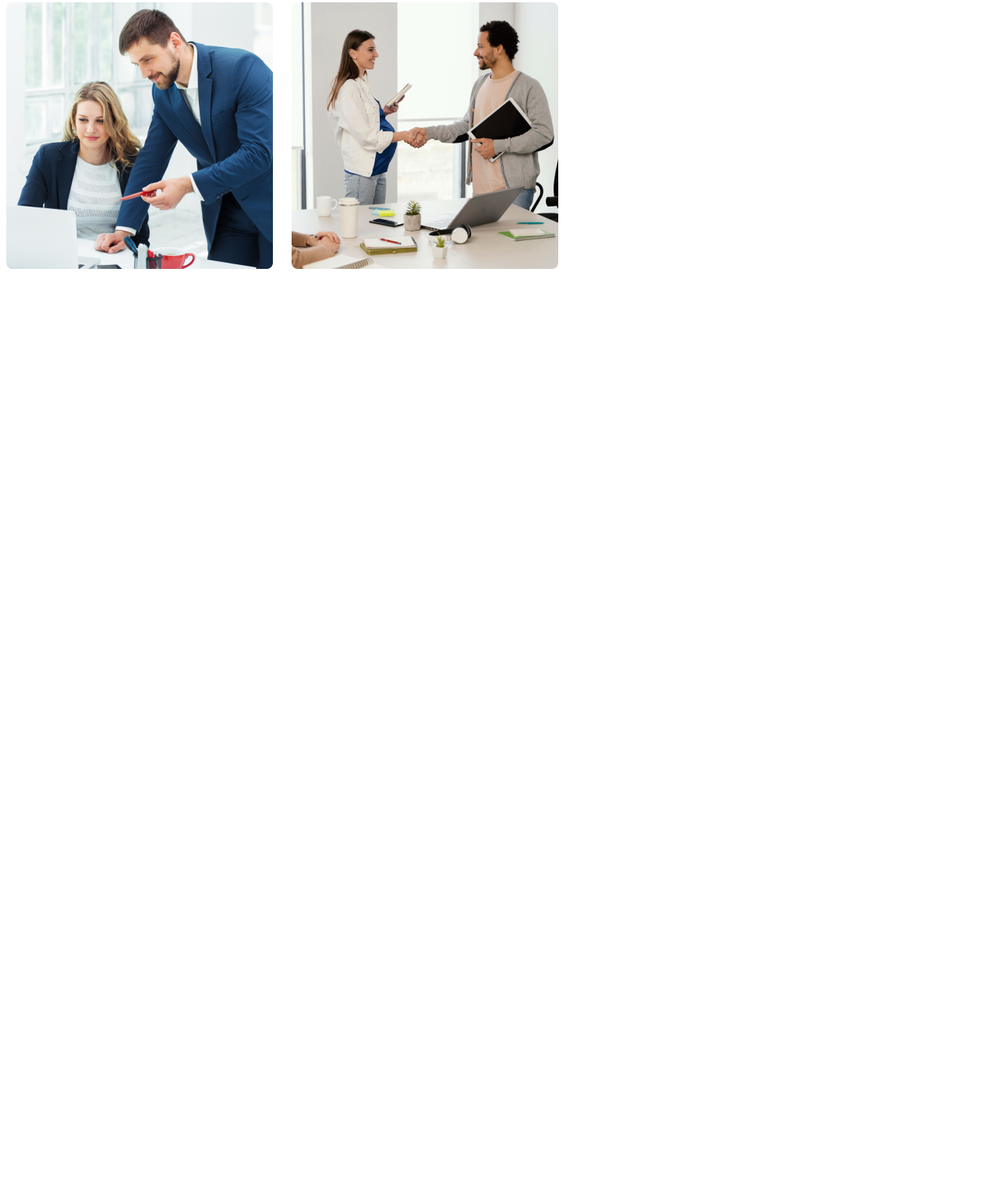
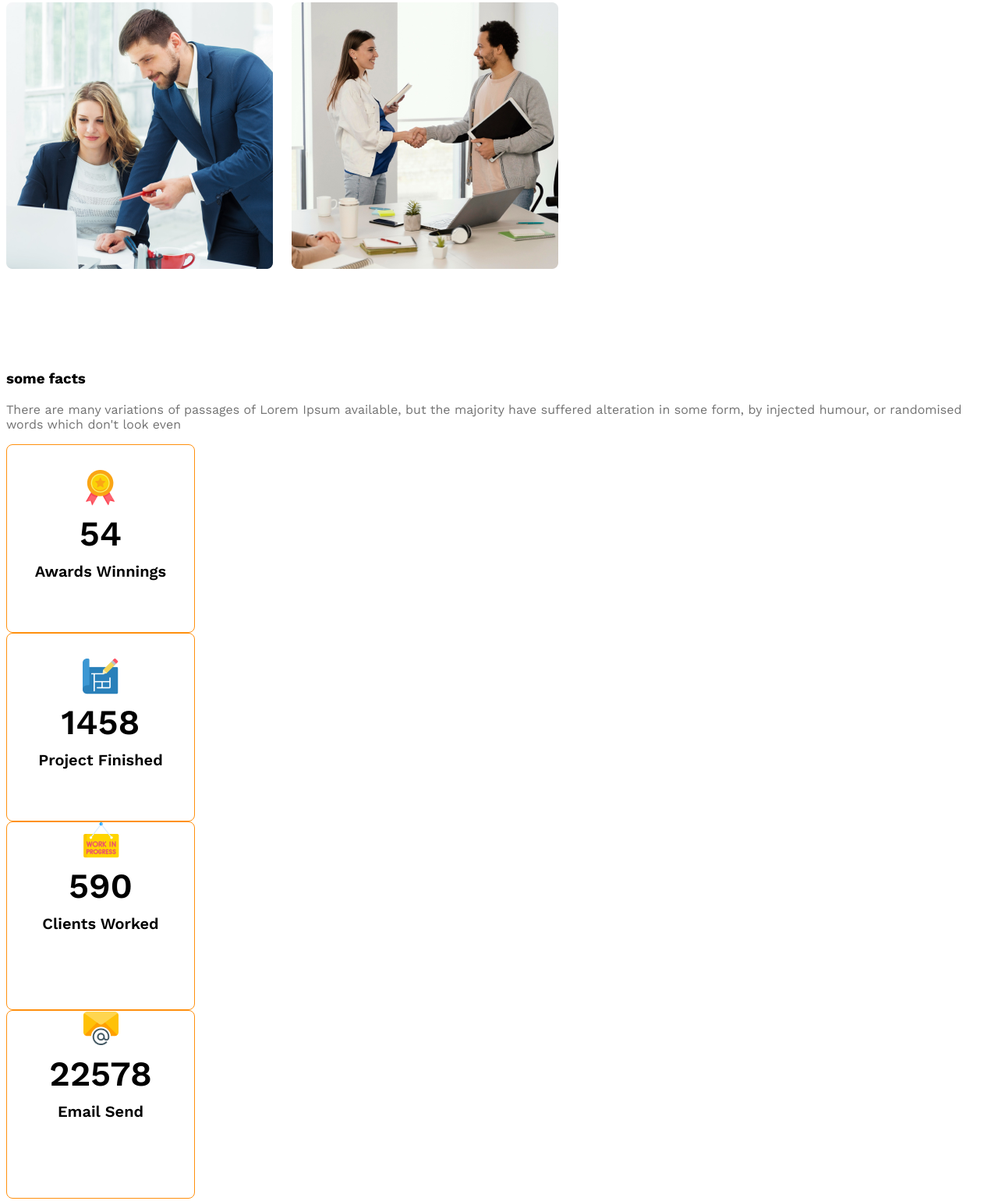
Before and after one commit to masuddeploment/G3-architects-website, a plain HTML site: page index.html in a window 1280 px wide. Shown: the part 1677-3218 px from the top of the page at 78% size. Before the commit the page ends 2152 px from the top, so only its background shows below. Drawn offline with nearby package versions, Linux system fonts and the light colour scheme.

Commit message:
added to the fact description

```diff
--- a/index.html
+++ b/index.html
@@ -46,7 +46,40 @@ Group of Architects
      </section>
      <!-- feature will enjoy-->
       <section>
+      <h3 class="scetion-title">some facts</h3>
+      <p class="text-light-gray">There are many variations of passages of Lorem Ipsum available, but the majority have suffered alteration in some form, by injected humour, or randomised words which don't look even</p>
+      <div class="facts-container"></div>
+     <!--.fact-card*4>img.fact-icon+h4.fact-number+h5.fact-name-->
+     <div class="fact-card display-flex">
+        <div>
+            <img src="images/icons/ribon.png" alt="" class="fact-icon">
+        <h4 class="fact-number">54</h4>
+        <h5 class="fact-name">Awards Winnings</h5>
+        </div>
+     </div>
+     <div class="fact-card display-flex">
+       <div>
+         <img src="images/icons/projects.png" alt="" class="fact-icon">
+        <h4 class="fact-number">1458</h4>
+        <h5 class="fact-name">Project Finished</h5>
+       </div>
+     </div>
+     <div class="fact-card">
+       <div>
+         <img src="images/icons/customers.png" alt="" class="fact-icon">
+        <h4 class="fact-number">590</h4>
+        <h5 class="fact-name">Clients Worked</h5>
+       </div>
+     </div>
+     <div class="fact-card">
+        <div>
+            <img src="images/icons/email.png" alt="" class="fact-icon">
+        <h4 class="fact-number">22578</h4>
+        <h5 class="fact-name">Email Send</h5>
+        </div>
+     </div>
 
+     </div>
       </section>
 
       <!-- some facts -->
--- a/styles/architects.css
+++ b/styles/architects.css
@@ -46,6 +46,10 @@ main{
 
 main >section{
     margin-top: 130px;
+}
+.section-title{
+    font-size: 2.8rem;
+    font-weight: 700;
 }
 
 /* header styles */
@@ -104,15 +108,39 @@ main >section{
     max-width: 530px;
 }
 
-.feature-title{
-    font-size: 2.8rem;
-    font-weight: 700;
-}
-
 #quick-list{
     font-weight: 500;
 }
 
+
+/* some facts related styles */
+.facts-container{
+ justify-content: center;
+   display: grid;
+   grid-template-columns: repeat(4,1fr);
+}
+.fact-card{
+    border: 1px solid #ff900e;
+    width: 240px;
+    height: 240px;
+    border-radius: 8px;
+    text-align: center;
+    align-items: center;
+    justify-content: center;
+}
+
+.fact-number{
+    font-size: 2.8rem;
+    font-weight: 600;
+    margin-top: 5px;
+    margin-bottom: 10px;
+}
+
+.fact-name{
+    font-size: 1.25rem;
+    font-weight: 600;
+    margin-top: 10px;
+}
 /* responsive media query */
 @media screen and (max-width:576px) {
     .navbar,
```
